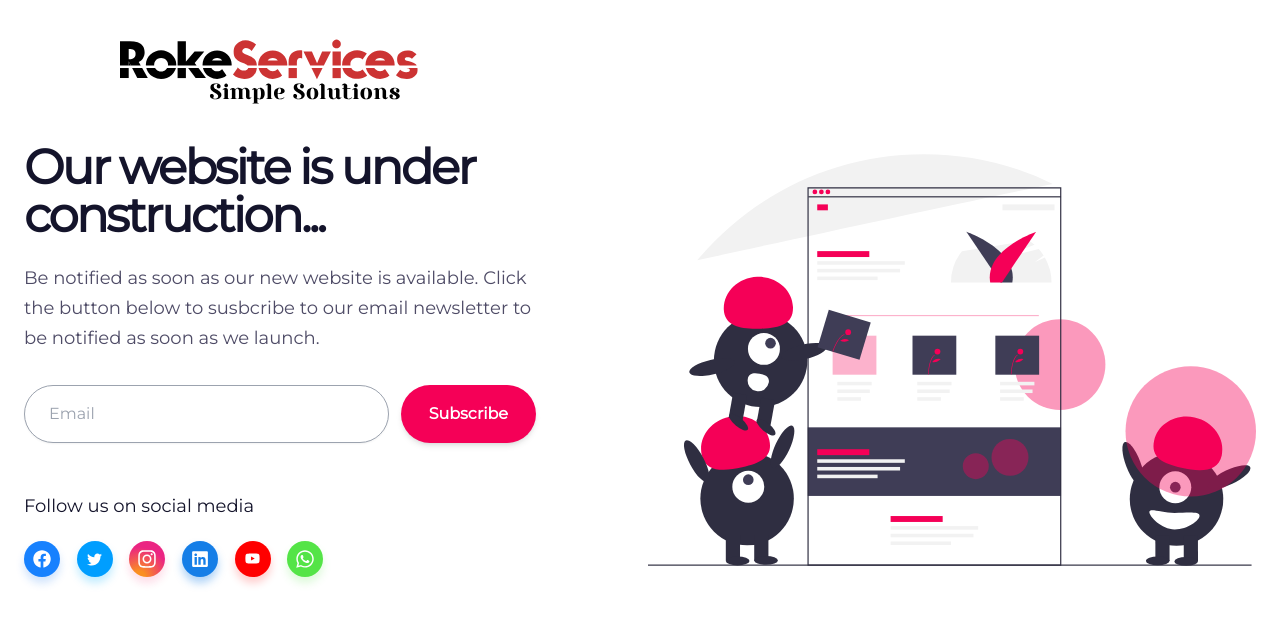
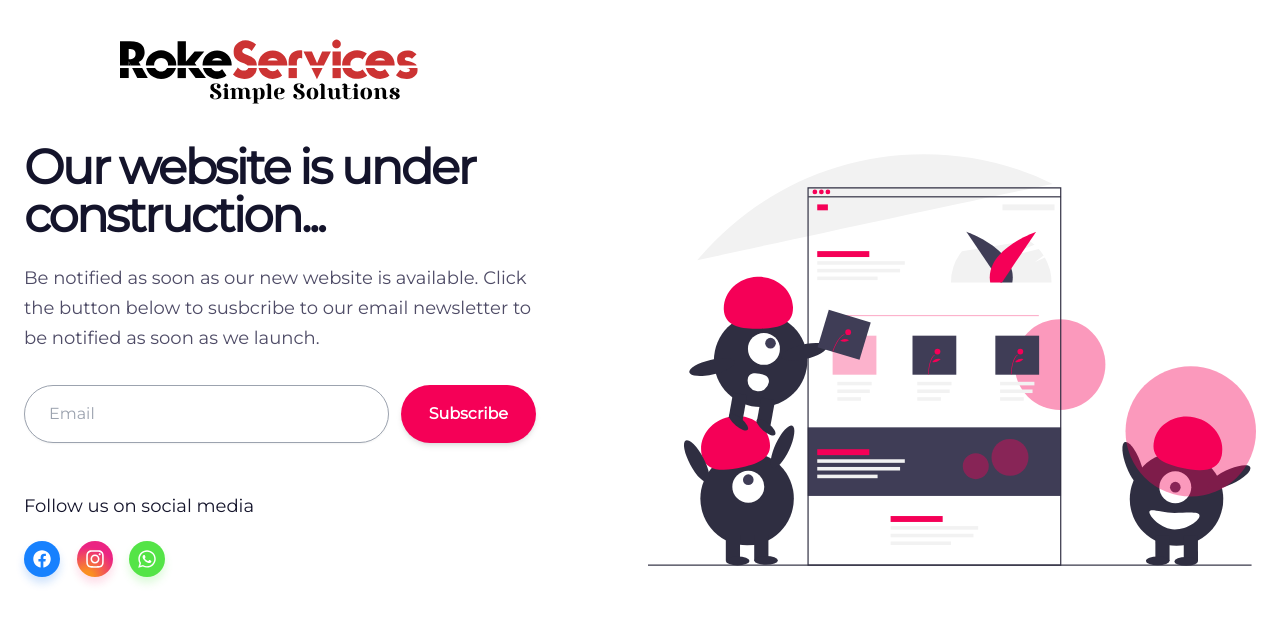
Before and after one commit to greenfructose/DSComingSoon4, a Next.js app: page / in a window 1280 px wide. Shown: the top 626 px of the page. Built offline with nearby package versions, Linux system fonts and the light colour scheme.

Commit message:
WhatsApp Number update

```diff
--- a/components/socialMedia.js
+++ b/components/socialMedia.js
@@ -6,11 +6,11 @@ const SocialMedia = () => {
         <div className="text-roke-black font-medium">Follow us on social media</div>
         <div className="grid max-w-[300px] mt-5 grid-cols-6 gap-4 mx-auto lg:mx-0">
           <a href="https://www.facebook.com/" className="bg-facebook socialBtn facebook"><FaFacebook/></a>
-          <a href="https://twitter.com/" className="bg-twitter pt-[2px] text-[15px] socialBtn twitter"><FaTwitter/></a>
+          {/* <a href="https://twitter.com/" className="bg-twitter pt-[2px] text-[15px] socialBtn twitter"><FaTwitter/></a> */}
           <a href="https://www.instagram.com/" className="bg-instagram socialBtn instagram"><FaInstagram/></a>
-          <a href="https://www.linkedin.com/" className="bg-linkedin socialBtn linkedin"><FaLinkedin/></a>
-          <a href="https://www.youtube.com/" className="bg-youtube socialBtn youtube"><FaYoutube/></a>
-          <a href="https://whatsapp.com/" className="bg-whatsapp socialBtn whatsapp"><FaWhatsapp/></a>
+          {/* <a href="https://www.linkedin.com/" className="bg-linkedin socialBtn linkedin"><FaLinkedin/></a> */}
+          {/* <a href="https://www.youtube.com/" className="bg-youtube socialBtn youtube"><FaYoutube/></a> */}
+          <a href="https://wa.me/254797063277" className="bg-whatsapp socialBtn whatsapp"><FaWhatsapp/></a>
         </div>
     </div>
   )
```
